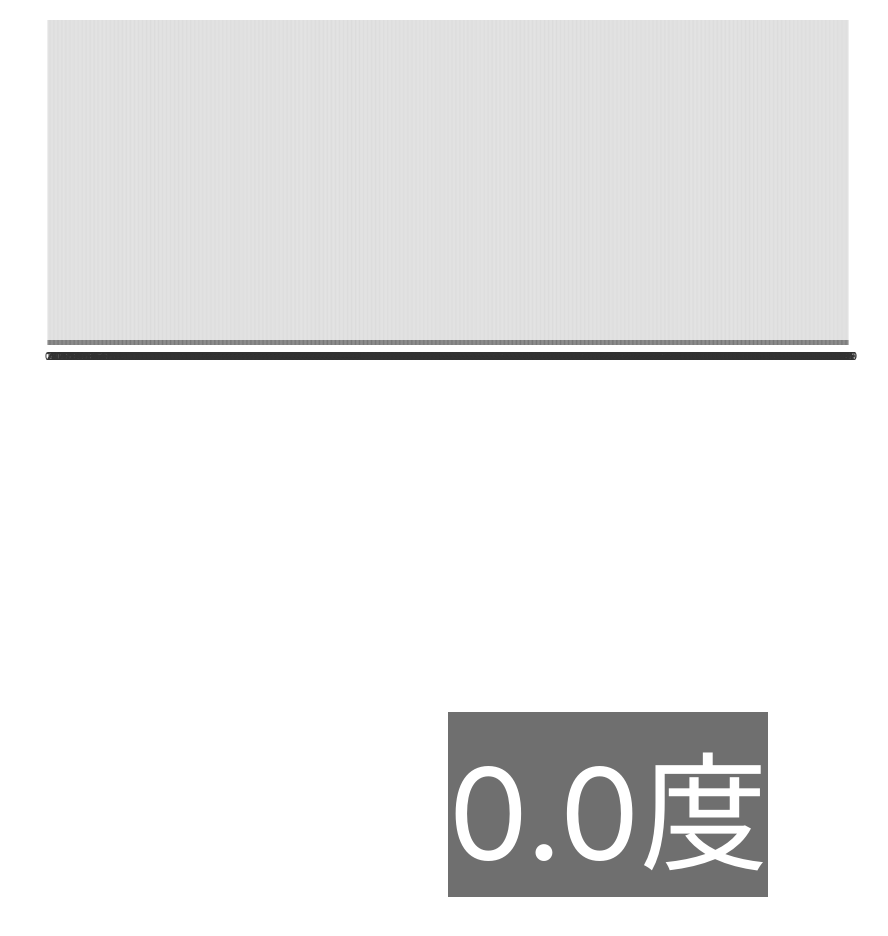
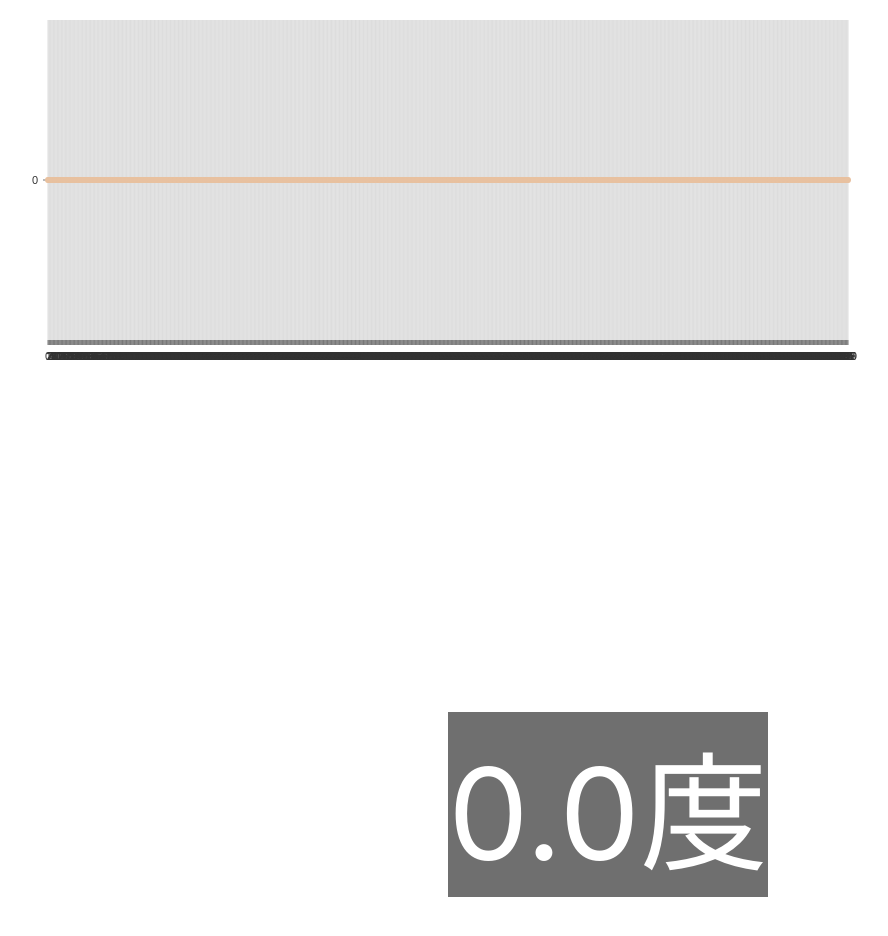
Before and after one commit to momosetkn/togi_check, a React (Create React App) app: page /togi_check/training in a window 1280 px wide. Shown: the top 936 px of the page, without its empty margins (32-920 px from the left). Built offline with nearby package versions, Linux system fonts and the light colour scheme.

Commit message:
Fix graph

```diff
--- a/src/Graph.tsx
+++ b/src/Graph.tsx
@@ -3,12 +3,12 @@ import { Line, Serie } from '@nivo/line'
 export const Graph = ({data, length, dataTitle}: { data: number[], length: number, dataTitle?: string }) => {
   const nivoData: Serie[] = [
     {
-      "id": dataTitle || 'データ',
-      "color": "hsl(32, 70%, 50%)",
-      "data": [...Array(length)].map((_, i) => (
+      id: dataTitle || 'データ',
+      color: "hsl(32, 70%, 50%)",
+      data: [...Array(length)].map((_, i) => (
         {
-          "x": `${i}`,
-          "y": data[i]
+          x: `${i}`,
+          y: data[i] || 0
         }
       ))
     }
```
